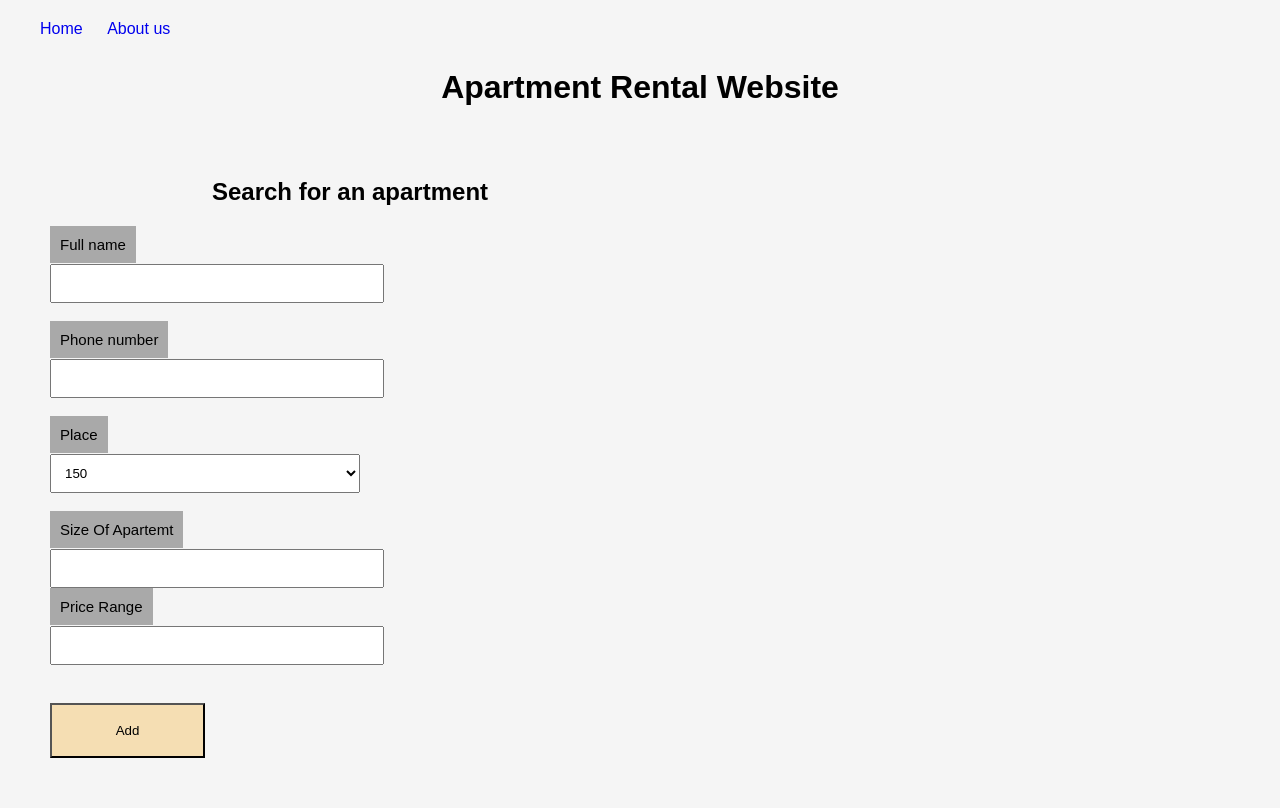
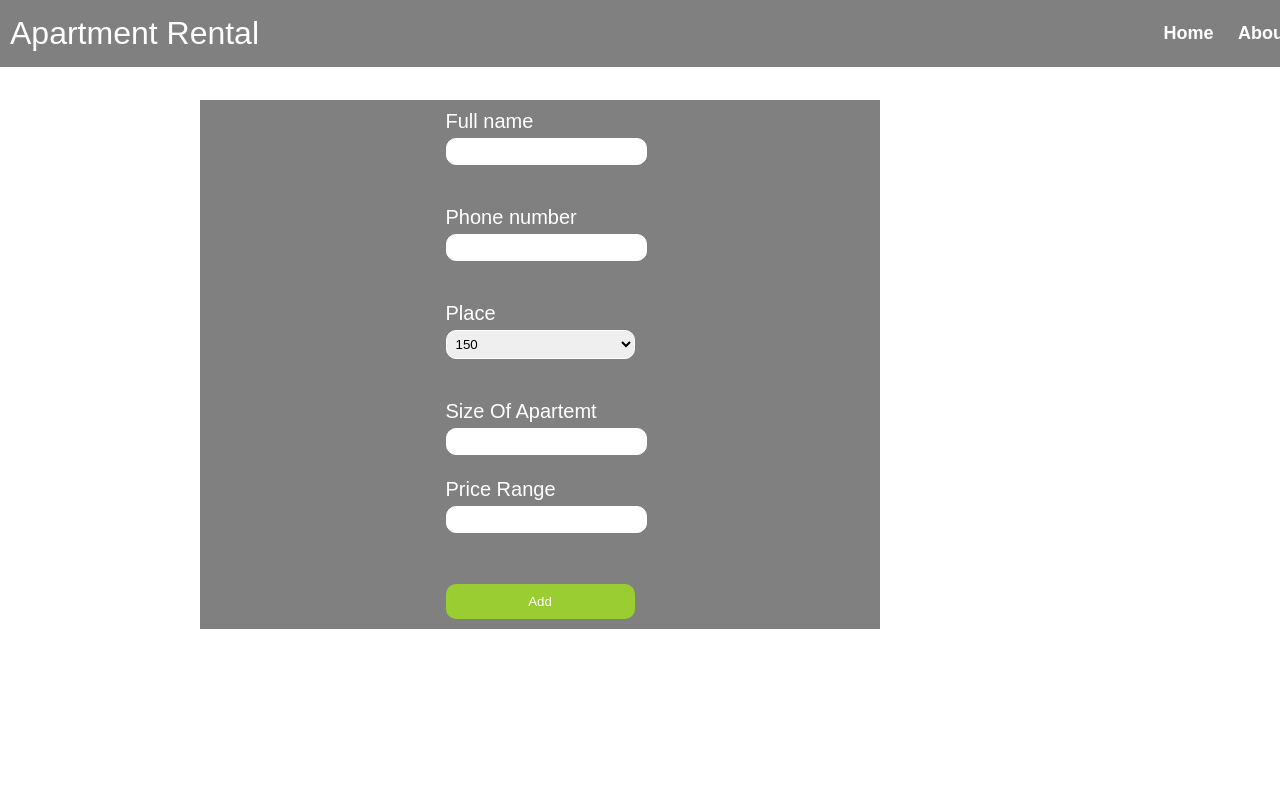
Before and after one commit to AliGreo/Flask-app, a Flask app: page / in a window 1280 px wide. After the commit the page ends 629 px from the top, so only its background shows below. Run offline with Flask 3, Linux system fonts and the light colour scheme.

Commit message:
update version 6

```diff
--- a/app.py
+++ b/app.py
@@ -14,6 +14,8 @@ app.config['SQLALCHEMY_DATABASE_URI'] = 'sqlite:///site.db'
 db = SQLAlchemy(app)
 
 class Search(db.Model):
+    user_name = db.Column(db.String(100), nullable=False)
+    phone_number = db.Column(db.String(100), nullable=False)
     id = db.Column(db.Integer, primary_key=True)
     place = db.Column(db.String(100), nullable=False)
     size = db.Column(db.String, nullable=False)
@@ -45,10 +47,10 @@ def done():
 
         data = pd.read_csv('data.csv').to_dict(orient='records')
 
-        return render_template('done.html', data=data)
+        return redirect(url_for('done', data=data))
 
     else:
-        return redirect(url_for('home'))
+        return redirect(url_for('done'))
 
 @app.route('/about', methods=['POST','GET'])
 def about():
--- a/data.py
+++ /dev/null
@@ -1,5 +0,0 @@
-import pandas as pd
-
-
-data = pd.read_csv('data.csv').to_dict(orient='records')
-print(data)
--- a/static/css/style.css
+++ b/static/css/style.css
@@ -1,80 +1,116 @@
+
+
 body{
-font-family: Arial, sans-serif;
-padding: 10px;
-margin: 10px;
-background-color: whitesmoke;
+    font-family: Arial, sans-serif;
+    padding: 0px;
+    margin: 0px;
+    box-sizing: border-box;
 }
 
 table{
-    background-color: yellowgreen;
+    margin-top: 45px;
+    background-color:antiquewhite;
     border: 1px solid black;
     border-collapse: collapse;
     width: 100%;
 }
 
-#header{
-    background-color: yellow;
-    color: black;
-    text-align: left;
-    padding: 10px;
+.data th{
+    margin-top: 50px;
+    width: 100%;
+    color: #fff;
+    font-size: 20px;
+    font-weight: 500;
 }
 
-#head_body{
-    border: 2px solid black;
-    color: black;
-    text-align: left;
-    padding: 10px;
+
+.header{
+position: fixed;
+top: 0;
+left: 0;
+width: 100%;
+padding: 15px 10px;
+background-color: gray;
+display: flex;
+justify-content: space-between;
+align-items: center;
+z-index: 1000;
 }
 
-form{
-    width: 50%;
-    padding: 10px;
-    background-color:whitesmoke;
-    padding: 10px;
-    margin: 10px;
+.navbar a{
+    color: #fff;
+    text-decoration: none;
+    font-weight: 700;
+    font-size: 18px;
+    margin-left: 20px;
 }
 
-input{
-    padding: 10px;
-    margin: 10px;
-    width: 50%;
+.navbar a:hover{
+    color: rebeccapurple;
 }
 
-label{
-    font-size: 15px;
-    padding: 10px;
-    margin: 10px;
-    color:black;
-    background-color: darkgray;
+.rental{
+    font-size: 32px;
+    font-weight: 500;
+    text-decoration: none;
+    color: #fff;
 }
 
-button{
-    height: 55px;
-    width: 155px;
-    text-align: center;
-    margin: 10px;
-    background-color: wheat;
+
+
+.form_div{
+    background-color: gray;
+    width: 50%;
+    margin-top: 100px;
+    display: flex;
+    justify-content:center;
+    align-items: center;
+    margin-left: 200px;
+    margin-right: 200px;
+    padding: 10px 20px;
 }
 
-#select{
-    width: 50%;
-    padding: 10px;
-    margin: 10px;
+
+form label{
+    font-size: 20px;
+    font-weight: 200;
+    color: #fff;
+    margin-top: 10px;
+    margin-bottom: 10px;
 }
 
-#home_title{
-    text-align: center;
-    color: black;
-    padding: 10px;
+form input{
+    width: 100%;
+    margin-top: 5px;
+    padding: 5px;
+    margin: 5px 0;
+    border-radius: 5px;
+    border: 1px solid #fff;
+    border-radius: 10px;
+    display: flex;
 }
 
-#form_head{
-    text-align: center;
-    color: black;
-    padding: 10px;
+.select{
+    width: 100%;
+    padding: 5px;
+    margin: 5px 0;
+    border-radius: 5px;
+    border: 1px solid #fff;
+    border-radius: 10px;
+    display: flex;
 }
 
-a{
-    padding-left: 20px;
-    text-decoration: none;
+form button{
+    width: 100%;
+    padding: 10px;
+    margin-top: 10px;
+    background-color: yellowgreen;
+    color: #fff;
+    border: none;
+    border-radius: 10px;
+    cursor: pointer;
 }
+
+form button:hover{
+    background-color: rebeccapurple;
+}
--- a/templates/about.html
+++ b/templates/about.html
@@ -3,8 +3,6 @@
 <title>About</title>
 {% endblock %}
 
-{% block page_title %}
-{% endblock %}
 
 {% block content %}
 <h3>We are an apartment rental boys in teba</h3>
--- a/templates/home.html
+++ b/templates/home.html
@@ -9,17 +9,19 @@
     {% endblock %}
 </head>
 <body>
+
+    <header class="header">
+        <a href="/home" class="rental">Apartment Rental</a>
+        <nav class="navbar">
             <a href="/home">Home</a>
-    <a href="/about">About us</a>
-
-    {% block page_title%}
-  <h1 id="home_title">Apartment Rental Website</h1>
-    {% endblock %}
+            <a href="/about">About</a>
+        </nav>
+    </header>
 
   {% block content%}
 
+  <div class="form_div">
     <form action="/done" method="POST">
-    <h2 id="form_head">Search for an apartment</h2>
         <label for="username">Full name</label><br>
         <input type="text" name="username" id=""><br><br>
 
@@ -27,7 +29,7 @@
         <input type="text" name="phone_number" id=""><br><br>
 
         <label for="place">Place</label><br>
-    <select name="place" id="select">
+        <select name="place" class="select">
             <option value="150">150</option>
             <option value="480">480</option>
             <option value="620">620</option>
@@ -41,7 +43,7 @@
 
         <button type="submit">Add</button>
     </form>
-
+</div>
 {% endblock %}
 
 </body>
```
Also changed, not shown: data.csv (+42 -0 lines), templates/done.html (+8 -11 lines). Lines whose indentation alone changed are shown as unchanged.
